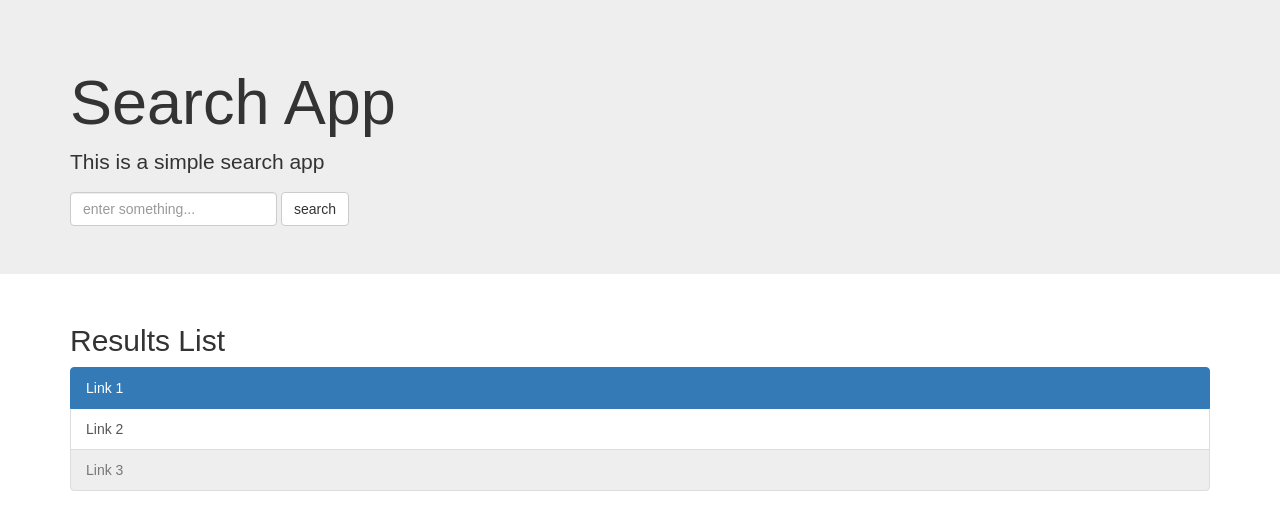
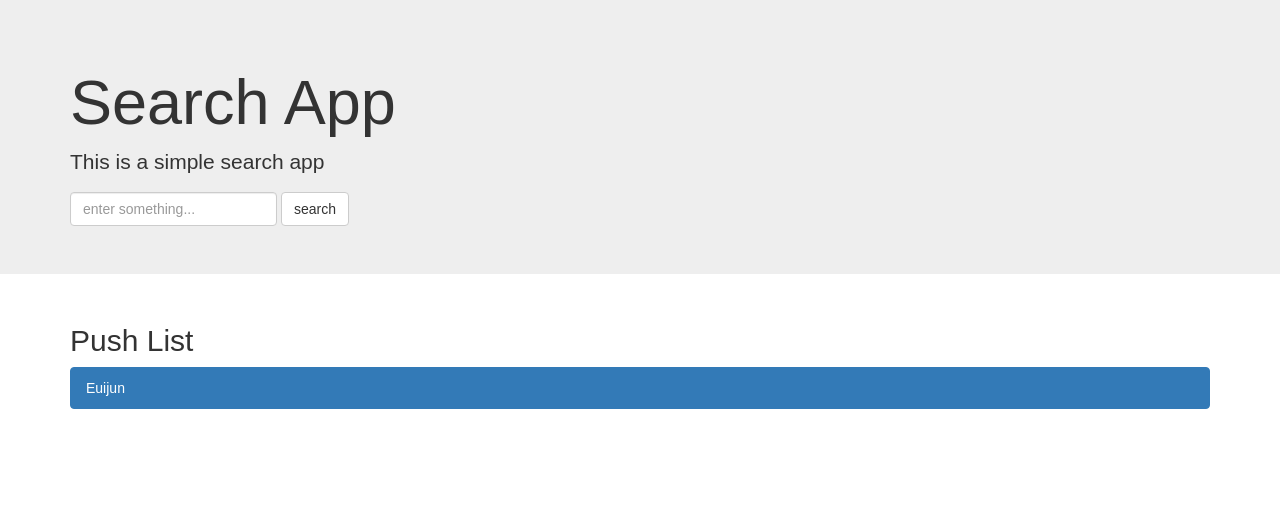
Before and after one commit to CodeRecipeJYP/jibcon-react-client, a React (Create React App) app: page / in a window 1280 px wide. Shown: the top 530 px of the page. Built offline with nearby package versions, Linux system fonts and the light colour scheme.

Commit message:
Adding PushList

```diff
--- a/src/App.js
+++ b/src/App.js
@@ -1,9 +1,35 @@
 import React, { Component } from 'react';
 import {Grid, Jumbotron} from "react-bootstrap";
 import SearchForm from "./component/SearchForm";
-import Results from "./component/Results";
+import PushList from "./component/PushList";
+import FirebaseDatabase from "./firebase/FirebaseDatabase"
 
 class App extends Component {
+  componentDidMount = () => {
+    console.log("componentDidMount");
+    this.loadData(true);
+  };
+
+
+  loadData(forceUpdate) {
+    if (!forceUpdate) {
+      if (this.state.pushList.length !== 0) {
+        return;
+      }
+    }
+
+    FirebaseDatabase.getPushList((results) => this.setState({
+      ...this.state,
+      pushList: results,
+    }));
+  }
+
+  state = {
+    pushList: [],
+  };
+
+
+
   render() {
     return (
       <div>
@@ -15,7 +41,8 @@ class App extends Component {
             <SearchForm />
           </Grid>
         </Jumbotron>
-                <Results />
+        <PushList
+          pushList={this.state.pushList} />
       </div>
     );
   }
--- /dev/null
+++ b/src/component/Push.js
@@ -0,0 +1,14 @@
+import React from 'react';
+import PropTypes from 'prop-types';
+import {ListGroupItem} from "react-bootstrap";
+
+
+const Push = props => (
+  <ListGroupItem href="#" active>{props.push.sender}</ListGroupItem>
+);
+
+Push.propTypes = {
+  push: PropTypes.object.isRequired,
+};
+
+export default Push;
--- /dev/null
+++ b/src/component/PushList.js
@@ -0,0 +1,23 @@
+import React from 'react'
+import {Grid, ListGroup} from "react-bootstrap";
+import PropTypes from 'prop-types';
+import Push from "./Push";
+
+const PushList = (props) => (
+    <Grid>
+        <h2>Push List</h2>
+        <ListGroup>
+          {props.pushList.map((push, index) =>
+            <Push
+              key={index}
+              push={push} />
+          )}
+        </ListGroup>
+    </Grid>
+);
+
+PushList.propTypes = {
+  pushList: PropTypes.array.isRequired,
+};
+
+export default PushList;
--- a/src/component/Results.js
+++ /dev/null
@@ -1,15 +0,0 @@
-import React from 'react'
-import {Grid, ListGroup, ListGroupItem} from "react-bootstrap";
-
-const Results = () => (
-    <Grid>
-        <h2>Results List</h2>
-        <ListGroup>
-            <ListGroupItem href="#" active>Link 1</ListGroupItem>
-            <ListGroupItem href="#">Link 2</ListGroupItem>
-            <ListGroupItem href="#" disabled>Link 3</ListGroupItem>
-        </ListGroup>
-    </Grid>
-);
-
-export default Results;
--- /dev/null
+++ b/src/firebase/FirebaseDatabase.js
@@ -0,0 +1,15 @@
+const FirebaseDatabase = {
+  getPushList: (done) => {
+    setInterval(() => {
+      done([
+        {
+          sender: 'Euijun',
+          message: 'aaa',
+          at: 'Mon 27 Nov 11:54',
+        },
+      ]);
+    }, 2000);
+  }
+};
+
+module.exports = FirebaseDatabase;
```
Lines whose indentation alone changed are shown as unchanged.
